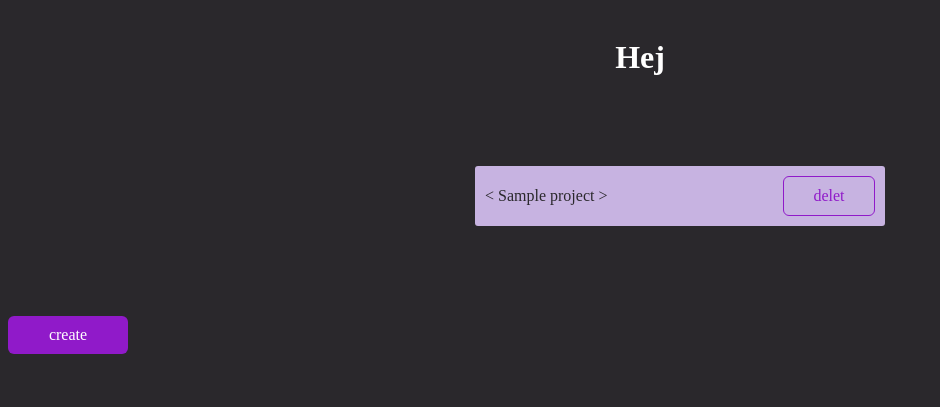
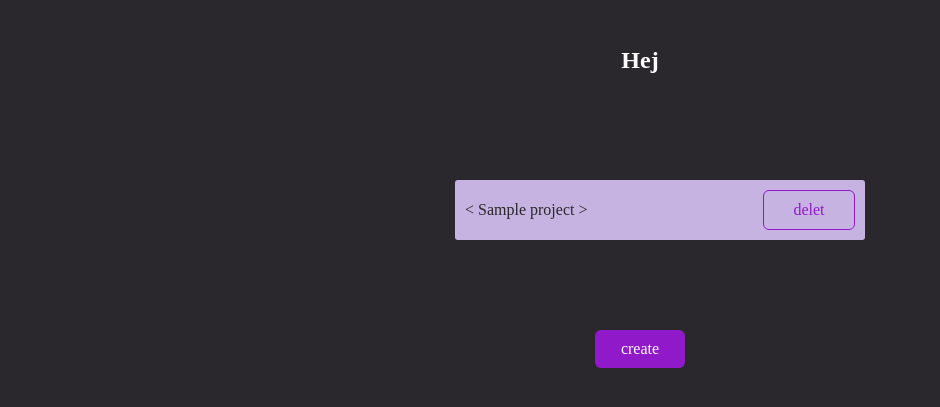
Before and after one commit to lordsha0/consilium, a Flask app: page / in a window 1280 px wide. Shown: the top 407 px of the page, without its empty margins (0-940 px from the left). Run offline with Flask 2, Linux system fonts and the light colour scheme; tables that the repository leaves empty hold one stand-in row (values such as "Sample post").

Commit message:
added section tag with projectColumn class

```diff
--- a/templates/index.html
+++ b/templates/index.html
@@ -1,6 +1,7 @@
 {% extends "base.html" %}
 
 {% block content %}
+<section class="projectColumn">
     <h1 class="title__project">Hej</h1>
     {% if projects == "" %}
     <p>
@@ -13,8 +14,9 @@ You don't have any projects right now, make one
             <a class="link__project" href="/tasks?project={{ p[0] }}"> <  {{ p[1] }} ></a>  <a class="button button__secondary" href="/deletProject?project={{ p[0] }}">delet</a>
         </li>
         {% endfor %}
+    {% endif %}
 </ul>
-{% endif %}
 
 <a class="button button__primary" href="/project">create</a>
+</section>
 {% endblock %}
```
Lines whose indentation alone changed are shown as unchanged.
